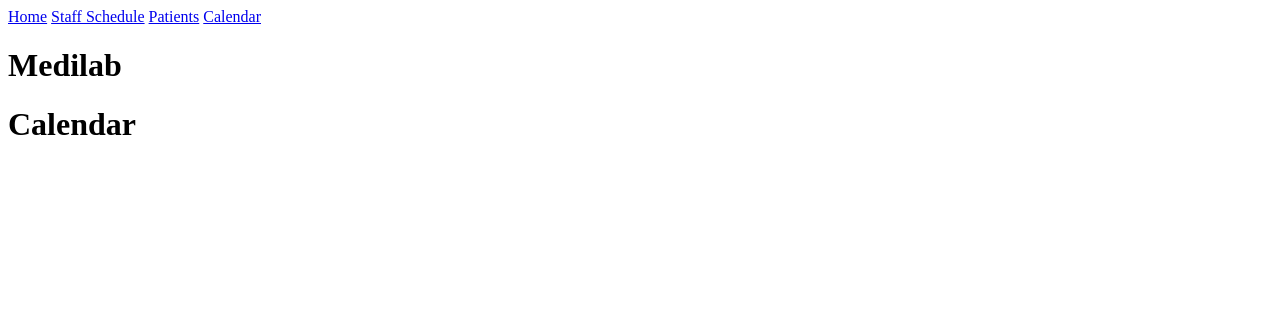
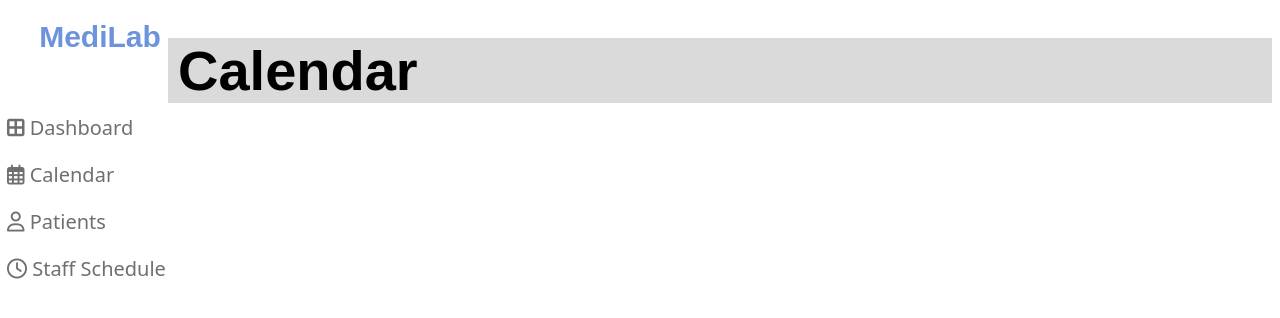
Before and after one commit to CRA2001/Medical_Web_App, a Django app: page /calendar/ in a window 1280 px wide. Shown: the top 318 px of the page. Run offline with Django 4.2, Linux system fonts and the light colour scheme; some libraries are stand-ins or nearby versions.

Commit message:
Add prototype navbar

```diff
--- a/MediLab/templates/index.html
+++ b/MediLab/templates/index.html
@@ -3,13 +3,61 @@
 <head>
     <meta charset="UTF-8">
     <meta name="viewport" content="width=device-width, initial-scale=1.0">
-    <title>Document</title>
+    <title>Medilab</title>
+    <link rel="stylesheet" href="https://cdnjs.cloudflare.com/ajax/libs/font-awesome/6.6.0/css/all.min.css" integrity="sha512-Kc323vGBEqzTmouAECnVceyQqyqdsSiqLQISBL29aUW4U/M7pSPA/gEUZQqv1cwx4OnYxTxve5UMg5GT6L4JJg==" crossorigin="anonymous" referrerpolicy="no-referrer" />
 </head>
+<style>
+    body{
+        font-family: Arial, Helvetica, sans-serif;
+    }
+
+    .title-logo{
+        font-weight: bold;
+        font-size:30px;
+        text-align: center;
+        color:#6c93dc;
+        padding-bottom: 50px;
+    }
+    .sidenav{
+        height: 100%;
+        width: 200px;
+        position: fixed;
+        z-index: 1;
+        top: 0;
+        left: 0;
+        overflow-x: hidden;
+        padding-top: 20px;
+    }
+    .sidenav a{
+        left: 5px;
+        right: 5px;
+        text-decoration: none;
+        color:#6f6f6f;
+        font-size: 20px;
+        font-family: system-ui, -apple-system, BlinkMacSystemFont, 'Segoe UI', Roboto, Oxygen, Ubuntu, Cantarell, 'Open Sans', 'Helvetica Neue', sans-serif;
+        display:block;
+        padding-top: 10px;
+        padding-bottom:10px;
+        padding-left:7px;
+    }
+    .sidenav a:hover{
+        background-color: #6c93dc;
+        color: white;
+        border-radius: 10%;
+    }
+    .main {
+        margin-left: 160px; /* Same as the width of the sidenav */
+        font-size: 28px; /* Increased text to enable scrolling */
+        padding: 0px 10px;
+        background-color: #dadada;
+    }
+</style>
 <body>
     {% include 'navbar.html' %}
-    <h1> Medilab</h1>
-    {% block content %}
+    <div class="main">
+        {% block content %}
 
-    {% endblock %}
+        {% endblock %}
+    </div>
 </body>
 </html>
--- a/MediLab/templates/navbar.html
+++ b/MediLab/templates/navbar.html
@@ -1,7 +1,10 @@
 
-<nav>
-    <a href="{% url 'index' %}">Home</a>
-    <a href=" {% url 'staffSched' %} ">Staff Schedule</a>
-    <a href=" {% url 'patients' %}">Patients</a>
-    <a href="{% url 'calendar' %}" >Calendar</a>
+<nav class="sidenav">
+    <div class="title-logo">
+        MediLab
+    </div>
+    <a href="{% url 'index' %}"><i class="fa-solid fa-border-all"></i> Dashboard</a>
+    <a href="{% url 'calendar' %}"> <i class="fa-regular fa-calendar-days"></i> Calendar</a>
+    <a href=" {% url 'patients' %}"> <i class="fa-regular fa-user"></i> Patients</a>
+    <a href=" {% url 'staffSched' %} "> <i class="fa-regular fa-clock"></i> Staff Schedule</a>
 </nav>
```
